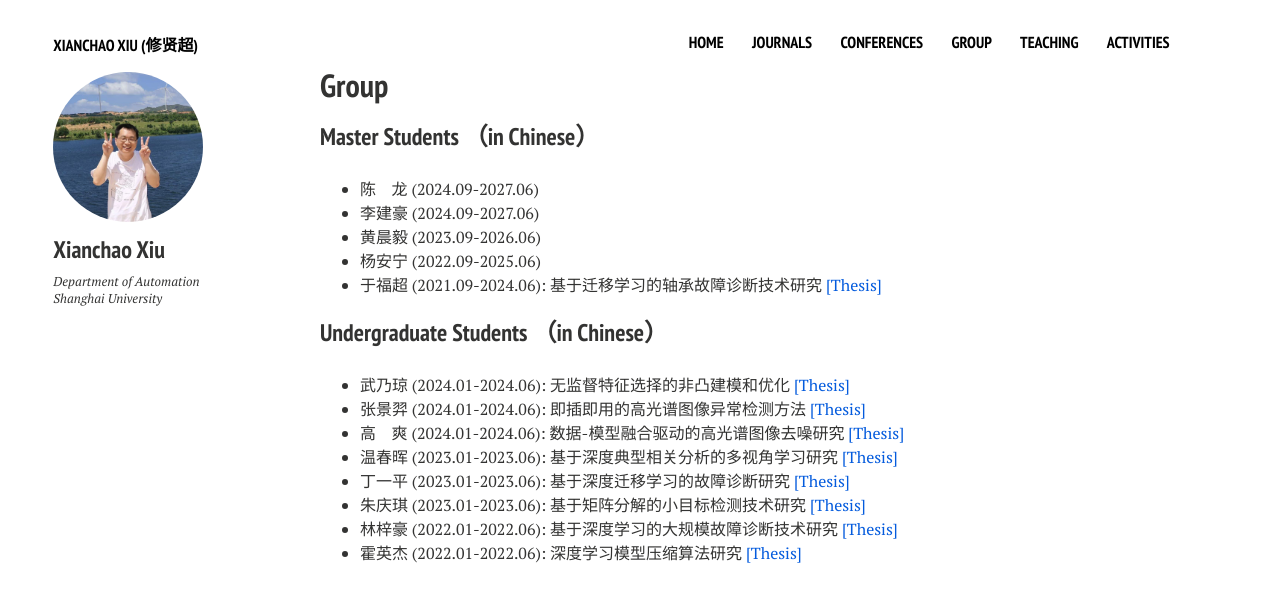
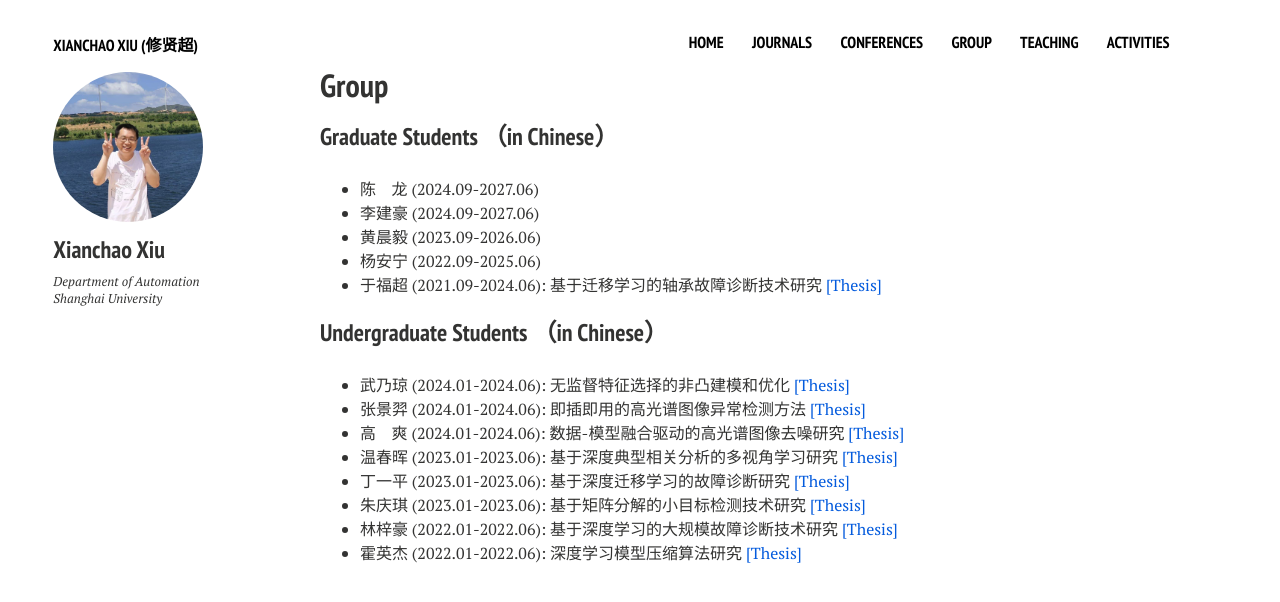
Before and after one commit to xianchaoxiu/xianchaoxiu.github.io, a Jekyll site: the page built from group/index.md, in a window 1280 px wide. Shown: the top 602 px of the page. Built offline with Jekyll 4.4.1, drawn with Linux system fonts in a browser that asks for light colours; nearby versions of some CDN libraries.

Commit message:
Update index.md

```diff
--- a/group/index.md
+++ b/group/index.md
@@ -7,7 +7,7 @@ comments: false
 share: false
 ---
 
-### Master Students （in Chinese）
+### Graduate Students （in Chinese）
 * 陈 &nbsp; &nbsp;龙 (2024.09-2027.06)
 * 李建豪 (2024.09-2027.06)
 * 黄晨毅 (2023.09-2026.06)
```
